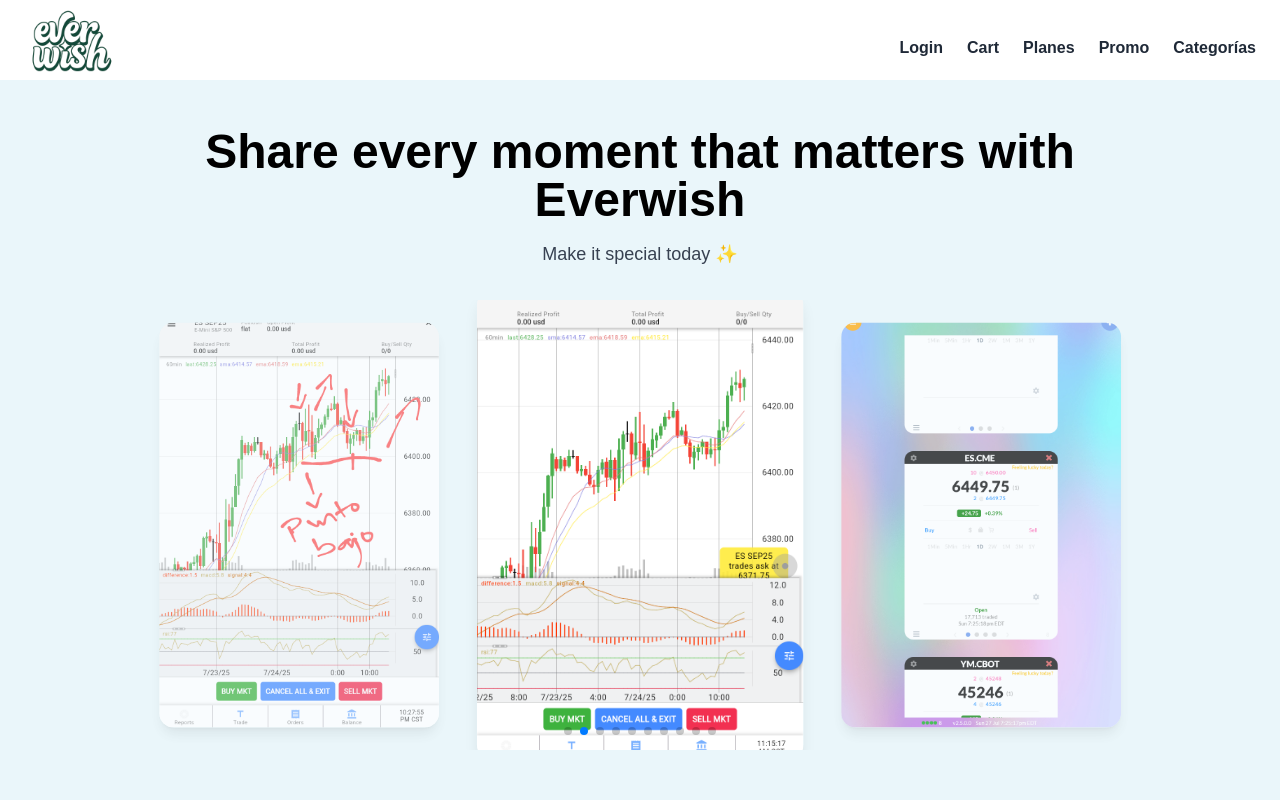
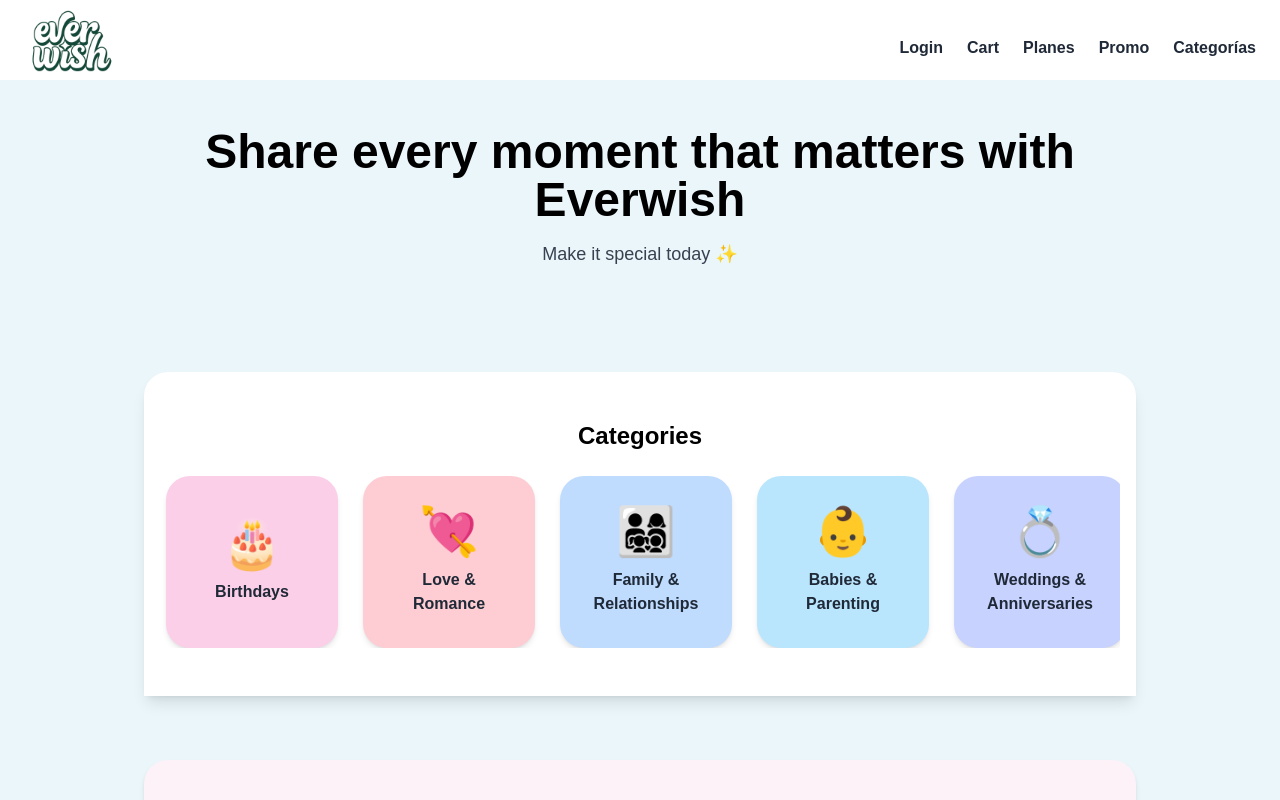
Before and after one commit to everwishhq-commits/EverWish, a Next.js app: page / in a window 1280 px wide. Shown: the top 800 px of the page. Built offline with nearby package versions, Linux system fonts and the light colour scheme.

Commit message:
Update carousel.js

```diff
--- a/app/components/carousel.js
+++ b/app/components/carousel.js
@@ -1,13 +1,12 @@
 "use client";
 import { Swiper, SwiperSlide } from "swiper/react";
 import { Pagination, Autoplay } from "swiper/modules";
-import Image from "next/image";
 import "swiper/css";
 import "swiper/css/pagination";
 
-// Import dinámico de todas las imágenes en /public/top10
+// Import dinámico de todos los videos en /public/videos
 const importAll = (r) => r.keys().map(r);
-const images = importAll(require.context("/public/top10", false, /\.(png|jpe?g|webp)$/));
+const videos = importAll(require.context("/public/videos", false, /\.(mp4)$/));
 
 export default function Carousel() {
   return (
@@ -16,7 +15,7 @@ export default function Carousel() {
         centeredSlides={true}
         loop={true}
         autoplay={{
-          delay: 3000,
+          delay: 3500,
           disableOnInteraction: false,
           pauseOnMouseEnter: false,
           stopOnLastSlide: false,
@@ -31,18 +30,19 @@ export default function Carousel() {
         }}
         className="w-full max-w-5xl"
       >
-        {images.map((src, index) => (
+        {videos.map((src, index) => (
           <SwiperSlide key={index}>
             {({ isActive }) => (
               <div
                 className={`rounded-2xl shadow-lg overflow-hidden transition-all duration-500
                 ${isActive ? "scale-105 z-50" : "scale-90 opacity-70 z-10"}`}
               >
-                <Image
+                <video
                   src={src}
-                  alt={`card-${index}`}
-                  width={500}
-                  height={600}
+                  autoPlay
+                  loop
+                  muted
+                  playsInline
                   className="w-full h-[450px] object-cover"
                 />
               </div>
@@ -54,4 +54,4 @@ export default function Carousel() {
       <div className="flex justify-center mt-6 mb-4 custom-pagination" />
     </div>
   );
-}
+                    }
```
